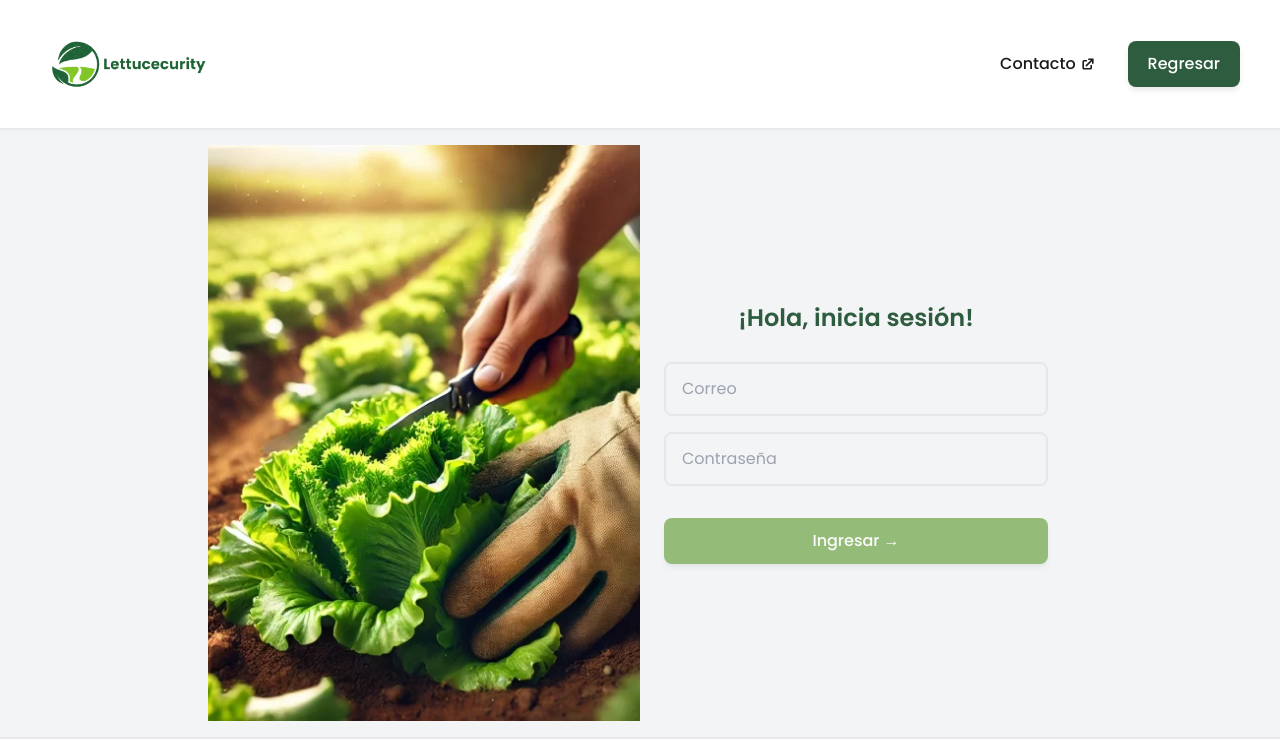
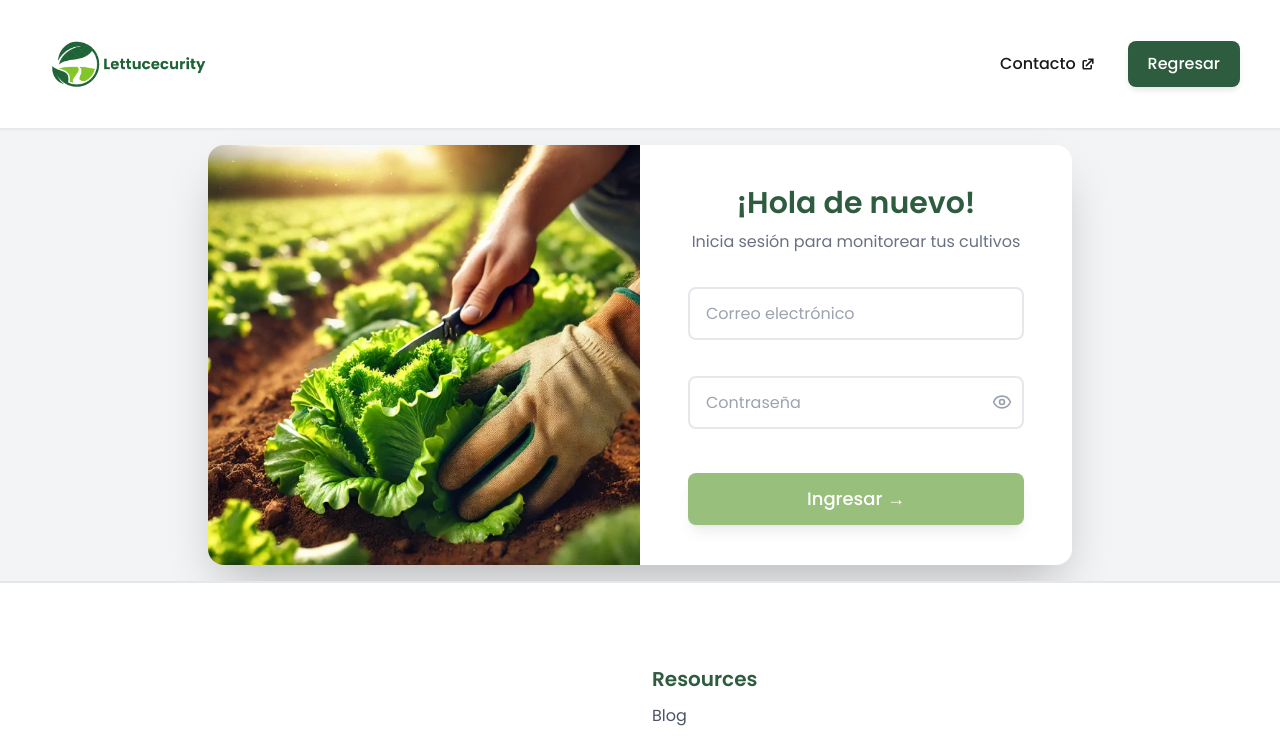
Before and after one commit to rmMarioAlberto/CornHub_frontend, a React (Vite) app: page /login in a window 1280 px wide. Shown: the top 740 px of the page. Built offline with nearby package versions, Linux system fonts and the light colour scheme; no server answers.

Commit message:
Visualización de contraseña en login

```diff
--- a/src/pages/Login.jsx
+++ b/src/pages/Login.jsx
@@ -1,6 +1,7 @@
 // src/pages/Login.jsx
 import React, { useState, useEffect } from 'react';
 import { useNavigate } from 'react-router-dom';
+import { Eye, EyeOff } from 'lucide-react'; // Importamos los iconos
 import useAuth from '../hooks/useAuth';
 import Header from '../components/common/Header';
 import Footer from '../components/common/Footer';
@@ -10,8 +11,13 @@ import Button from '../components/common/Button';
 const Login = () => {
   const { auth, loginUser, loading, error } = useAuth();
   const navigate = useNavigate();
+
   const [email, setEmail] = useState('');
   const [password, setPassword] = useState('');
+
+  // Estado para alternar la visibilidad de la contraseña
+  const [showPassword, setShowPassword] = useState(false);
+
   const [formErrors, setFormErrors] = useState({});
   const [touched, setTouched] = useState({ email: false, password: false });
 
@@ -26,7 +32,6 @@ const Login = () => {
     }
   }, [auth, navigate]);
 
-  // Evitar render si ya está autenticado
   if (auth?.accessToken && auth?.user) {
     return null;
   }
@@ -73,51 +78,84 @@ const Login = () => {
       <Header navItems={navItems} buttonText="Regresar" buttonLink="/" bgColor="verde-lima-claro" />
       <main className="flex-grow flex items-center justify-center">
         <div className="w-full max-w-4xl mx-auto p-4">
-          <div className="grid grid-cols-1 md:grid-cols-2 gap-0">
-            <div className="col-span-1 aspect-[3/4] bg-cover bg-center" style={{ backgroundImage: "url('/assets/images/login.webp')" }}></div>
-            <div className="col-span-1 bg-gris-suave px-6">
-              <div className="h-full flex items-center min-h-[480px]">
-                <div className="w-full py-8">
-                  <h2 className="text-2xl font-poppins font-semibold text-negro-texto mb-7 text-center">¡Hola, inicia sesión!</h2>
-                  {error && <p className="text-red-500 text-center mb-4">{error}</p>}
-                  <form onSubmit={handleLogin}>
-                    <div className="h-[70px]">
+          <div className="grid grid-cols-1 md:grid-cols-2 gap-0 shadow-2xl rounded-2xl overflow-hidden bg-white">
+            {/* Imagen (Columna Izquierda) */}
+            <div className="col-span-1 aspect-[3/4] md:aspect-auto bg-cover bg-center" style={{ backgroundImage: "url('/assets/images/login.webp')" }}></div>
+
+            {/* Formulario (Columna Derecha) */}
+            <div className="col-span-1 bg-gris-suave px-8 md:px-12 py-10 flex flex-col justify-center">
+              <div className="w-full">
+                <h2 className="text-3xl font-poppins font-bold text-verde-profundo mb-2 text-center">¡Hola de nuevo!</h2>
+                <p className="text-gray-500 text-center mb-8">Inicia sesión para monitorear tus cultivos</p>
+
+                {error && (
+                  <div className="bg-red-50 border-l-4 border-red-500 text-red-700 p-3 mb-6 text-sm rounded" role="alert">
+                    <p>{error}</p>
+                  </div>
+                )}
+
+                <form onSubmit={handleLogin} className="space-y-1">
+                  {/* Input Email */}
+                  <div className="h-[85px]">
                     <Input
                       type="text"
-                        placeholder="Correo"
+                      placeholder="Correo electrónico"
                       value={email}
                       onChange={(e) => handleFieldChange('email', e.target.value)}
                       onBlur={() => setTouched((t) => ({ ...t, email: true }))}
+                      className={touched.email && formErrors.email ? "border-red-500" : ""}
                     />
-                      {touched.email && formErrors.email && <p className="text-red-500 text-sm">{formErrors.email}</p>}
+                    {touched.email && formErrors.email && <p className="text-red-500 text-xs mt-1 ml-1">{formErrors.email}</p>}
                   </div>
-                    <div className="h-[70px] mb-4">
+
+                  {/* Input Password con Toggle */}
+                  <div className="h-[85px] relative">
+                    <div className="relative">
                       <Input
-                        type="password"
+                        type={showPassword ? "text" : "password"} // Cambia dinámicamente
                         placeholder="Contraseña"
                         value={password}
                         onChange={(e) => handleFieldChange('password', e.target.value)}
                         onBlur={() => setTouched((t) => ({ ...t, password: true }))}
+                        className={`pr-12 ${touched.password && formErrors.password ? "border-red-500" : ""}`} // Padding derecho extra para el icono
                       />
-                      {touched.password && formErrors.password && <p className="text-red-500 text-sm">{formErrors.password}</p>}
+                      {/* Botón del ojo */}
+                      <button
+                        type="button"
+                        onClick={() => setShowPassword(!showPassword)}
+                        className="absolute right-3 top-1/2 transform -translate-y-1/2 text-gray-400 hover:text-verde-medio focus:outline-none transition-colors"
+                        tabIndex="-1" // Para que no interfiera con el tabulado natural del form
+                      >
+                        {showPassword ? <EyeOff size={20} /> : <Eye size={20} />}
+                      </button>
                     </div>
-                    <div className="relative group w-full">
+                    {touched.password && formErrors.password && <p className="text-red-500 text-xs mt-1 ml-1">{formErrors.password}</p>}
+                  </div>
+
+                  {/* Botón Submit */}
+                  <div className="pt-2 relative group w-full">
                     <Button
                       variant="tertiary"
-                        className={`w-full ${loading || Object.keys(formErrors).length > 0 || !email.trim() || !password.trim() ? 'cursor-not-allowed opacity-70' : ''}`}
+                      className={`w-full py-3 text-lg shadow-lg transform transition-transform active:scale-95 ${loading || Object.keys(formErrors).length > 0 || !email.trim() || !password.trim() ? 'opacity-70 cursor-not-allowed' : 'hover:-translate-y-1'}`}
                       disabled={loading || Object.keys(formErrors).length > 0 || !email.trim() || !password.trim()}
                     >
-                        {loading ? 'Iniciando...' : 'Ingresar →'}
+                      {loading ? (
+                        <div className="flex items-center justify-center gap-2">
+                          <div className="w-5 h-5 border-2 border-white border-t-transparent rounded-full animate-spin"></div>
+                          <span>Ingresando...</span>
+                        </div>
+                      ) : 'Ingresar →'}
                     </Button>
+
+                    {/* Tooltip de error si el botón está deshabilitado */}
                     {(Object.keys(formErrors).length > 0 || !email.trim() || !password.trim()) && (
-                        <div className="absolute -top-12 left-1/2 transform -translate-x-1/2 invisible group-hover:visible bg-gray-800 text-white text-sm px-3 py-2 rounded-md whitespace-nowrap transition-all duration-200">
-                          Por favor, completa todos los campos correctamente
-                          <div className="absolute bottom-0 left-1/2 transform -translate-x-1/2 translate-y-1/2 border-8 border-transparent border-t-gray-800"></div>
+                      <div className="absolute -top-10 left-1/2 transform -translate-x-1/2 invisible group-hover:visible bg-gray-800 text-white text-xs px-3 py-2 rounded shadow-lg whitespace-nowrap transition-opacity duration-200 opacity-0 group-hover:opacity-100 z-10">
+                        Completa los campos correctamente
+                        <div className="absolute -bottom-1 left-1/2 transform -translate-x-1/2 w-2 h-2 bg-gray-800 rotate-45"></div>
                       </div>
                     )}
                   </div>
                 </form>
-                </div>
               </div>
             </div>
           </div>
```
Lines whose indentation alone changed are shown as unchanged.
